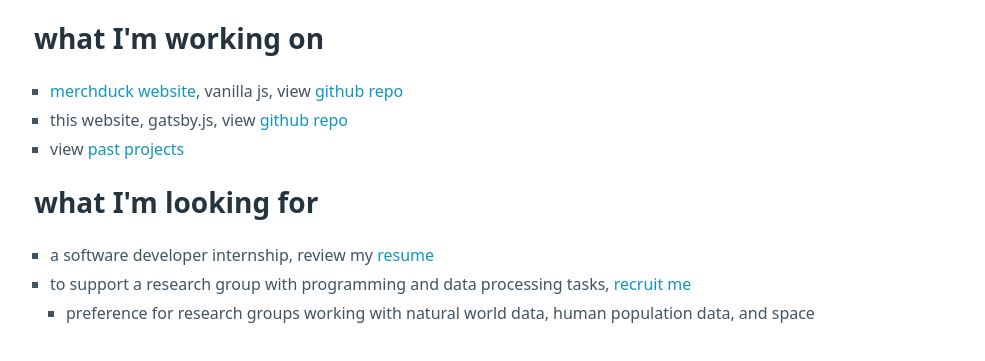
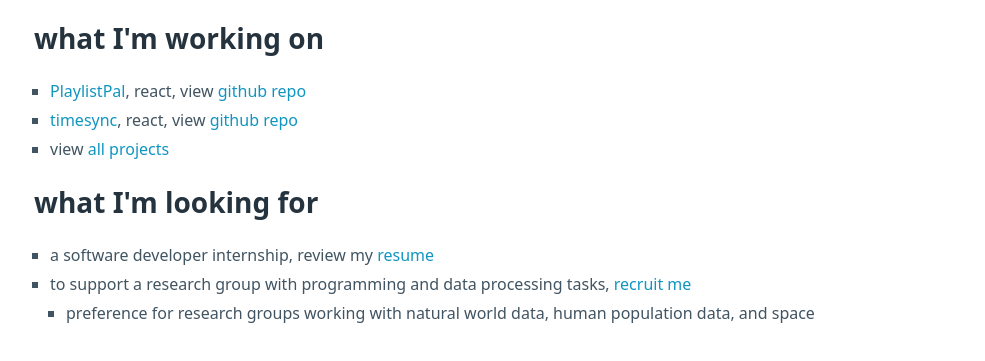
Before and after one commit to yujioshiro/personal-website, a Gatsby site: page / in a window 1280 px wide. Shown: the part 175-536 px from the top of the page, without its empty margins (146-1131 px from the left). Built offline with nearby package versions, Linux system fonts and the light colour scheme; Gatsby itself is replaced by a stand-in of ours.

Commit message:
updated projects

```diff
--- a/src/pages/index.jsx
+++ b/src/pages/index.jsx
@@ -41,9 +41,9 @@
     <div class="homepage-sections" id="homepage-projects-section">
       <h2 class="main-page-subheadings">what I'm working on</h2>
       <ul class="main-page-descriptions">
-        <li><a href="https://merchduck.com">merchduck website</a>, vanilla js, view <a href="https://github.com/yujioshiro/merchduck/tree/landing-page-redesign">github repo</a></li>
-        <li>this website, gatsby.js, view <a href="https://github.com/yujioshiro/personal-website">github repo</a></li>
-       <li>view <a href="/projects">past projects</a></li>
+        <li><a href="https://playlistpal.yujioshiro.com">PlaylistPal</a>, react, view <a href="https://github.com/yujioshiro/playlistpal">github repo</a></li>
+        <li><a href="https://timesync.yujioshiro.com">timesync</a>, react, view <a href="https://github.com/yujioshiro/timesync">github repo</a></li>
+       <li>view <a href="/projects">all projects</a></li>
       </ul>
     </div>
 
```
Also changed, not shown: src/data/projects.json (+7 -1 lines).
